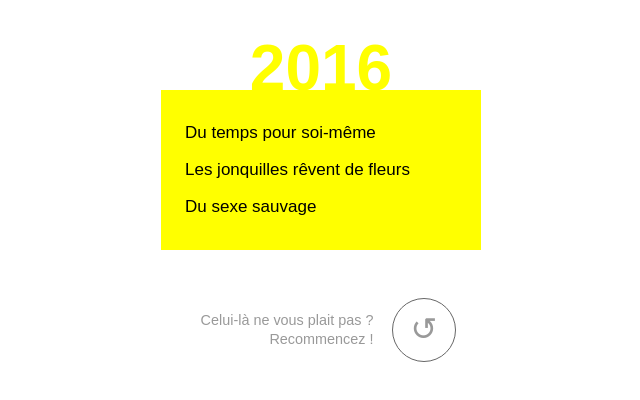
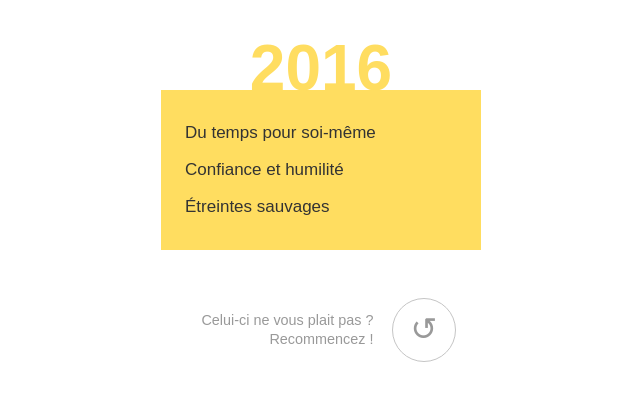
Before and after one commit to 0gust1/voeux_2016, a plain HTML site: page index.html in a window 1280 px wide. Shown: the whole page, without its empty margins (319-959 px from the left). Drawn offline with Linux system fonts and the light colour scheme; a web font is replaced by a local one.

Commit message:
quelques reotuches

```diff
--- a/index.html
+++ b/index.html
@@ -20,15 +20,16 @@
         font-weight: 700;
         margin:3rem 0 0 0;
         line-height:0.65em;
-        color:#ff0;
+        color:#FFDD60;
         }
         .container .haiku{
         font-family: 'Cantarell', sans-serif;
         font-size: 17px;
+        color:#333;
         max-width:17rem;
         margin:0 auto;
         padding:1rem 1.5rem;
-        background-color:#ff0;
+        background-color:#FFDD60;
         }
         .container .wording,
         .container .arrow,
@@ -49,7 +50,7 @@
         .container .arrow{margin-right:1em;}
 
         .container .random{text-align:center; margin:3rem 0 0 0;}
-        .container .random button{font-size:2em;width:4rem; height:4rem; border-radius:50%; background-color:transparent; border:1px solid #666; outline: none; transition:all 0.3s; color:#999;}
+        .container .random button{font-size:2em;width:4rem; height:4rem; border-radius:50%; background-color:transparent; border:1px solid #C5C5C5; outline: none; transition:all 0.3s; color:#999;}
         .container .random button:hover{
         cursor:pointer;
         box-shadow:
@@ -74,7 +75,7 @@
         <p id="haiku3"></p>
      </div>
         <p class="random">
-          <span class="wording">Celui-là ne vous plait pas&nbsp;? Recommencez&nbsp;!</span>
+          <span class="wording">Celui-ci ne vous plait pas&nbsp;? Recommencez&nbsp;!</span>
           <button type="button" id="random-haiku" title="rejouer">↺</button>
         </p>
     </section>
@@ -94,7 +95,7 @@
     "Le ciel se dégage",
     "Réunions heureuses",
     "Bitures cathartiques",
-    "Du sexe sauvage"
+    "Étreintes sauvages"
     ];
 
     var seven = [
@@ -107,8 +108,13 @@
     "Le sens revient dans les mots",
     "Construire avec les obstacles",
     "Oser prendre le grand vent",
+    "Amour, fromages, rock n'roll",
     "Les nuées sont passagères",
-    "Le grand miroir de la lune"
+    "Le grand miroir de la lune",
+    "Douce chaleur sur les pieds",
+    "Orgie de bons sentiments",
+    "La candeur n'est pas surfaite",
+    "La gentillesse n'est pas morte"
     ];
 
     var haiku1 = document.getElementById('haiku1'),
@@ -121,8 +127,8 @@
     //haikusNumP.textContent = haikusNum;
 
     function generate(){
-    h1Index = Math.floor(Math.random()*five.length);
-    h2Index = Math.floor(Math.random()*seven.length);
+    var h1Index = Math.floor(Math.random()*five.length),
+    h2Index = Math.floor(Math.random()*seven.length),
     h3Index = Math.floor(Math.random()*five.length);
     while(h1Index === h3Index){
     h3Index = Math.floor(Math.random()*five.length);
```
